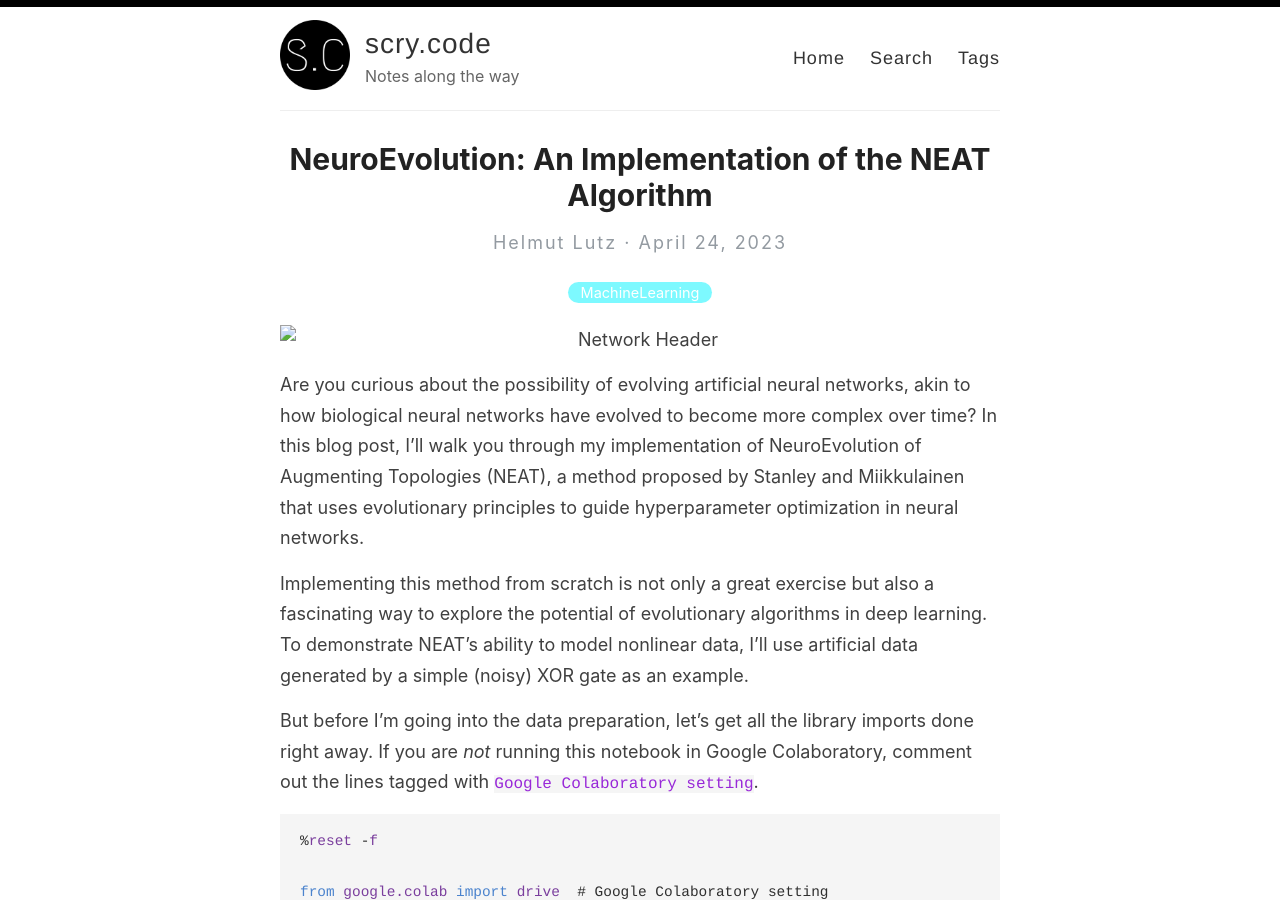
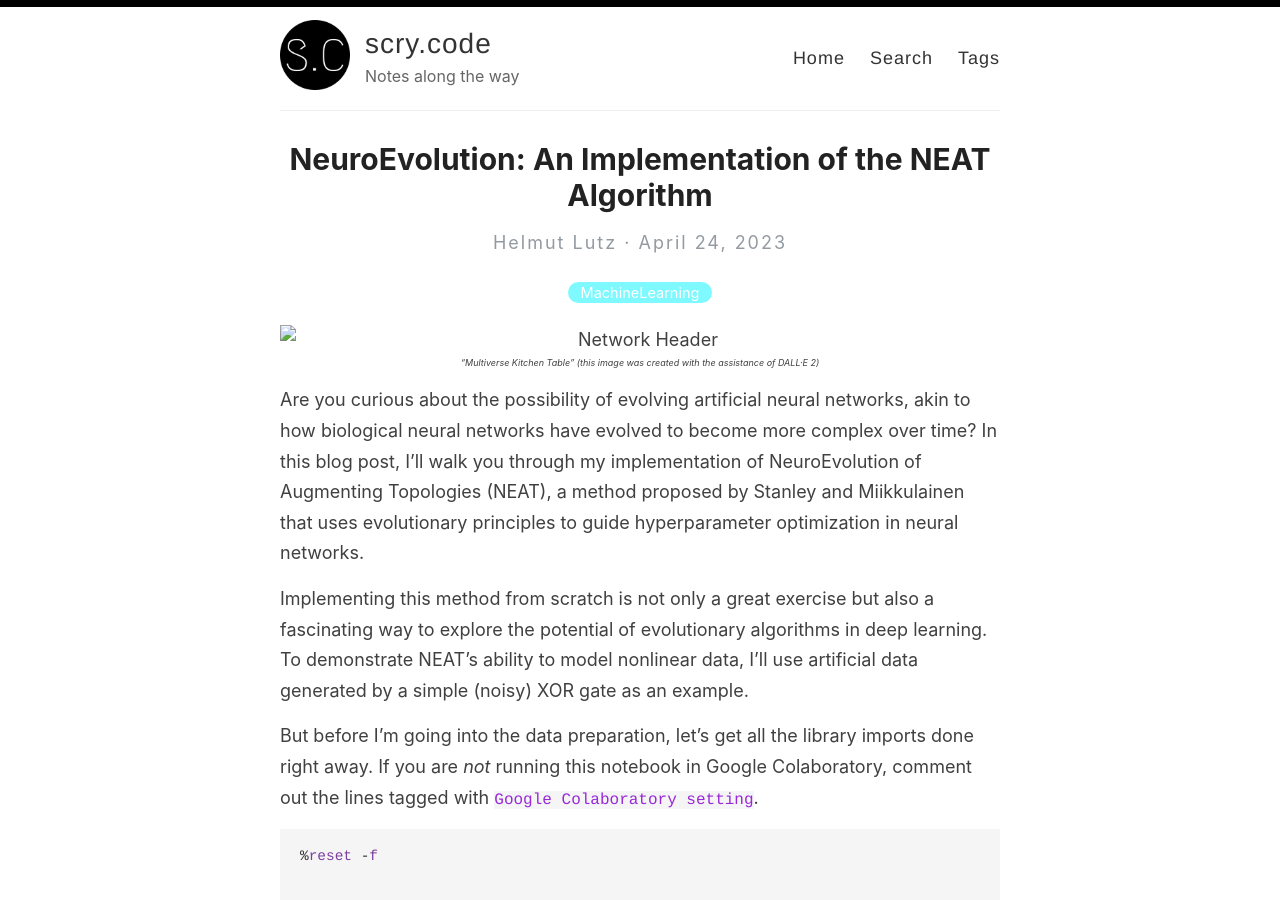
Before and after one commit to helmutlutz/blog, a Jekyll site: the page built from docs/_posts/2023-04-24-neat-paper-implementation.md, in a window 1280 px wide and 900 px high. Built offline with Jekyll 4.4.1, drawn with Linux system fonts in a browser that asks for light colours.

Commit message:
neat-paper-implementation: added citation

```diff
--- a/docs/_posts/2023-04-24-neat-paper-implementation.md
+++ b/docs/_posts/2023-04-24-neat-paper-implementation.md
@@ -6,6 +6,7 @@ category: Work
 tags: MachineLearning
 ---
 ![Network Header](/images/neat_paper_implementation/article_header.jpg)
+*"Multiverse Kitchen Table" (this image was created with the assistance of DALL·E 2)*
 
 Are you curious about the possibility of evolving artificial neural networks, akin to how biological neural networks have evolved to become more complex over time? In this blog post, I'll walk you through my implementation of NeuroEvolution of Augmenting Topologies (NEAT), a method proposed by Stanley and Miikkulainen that uses evolutionary principles to guide hyperparameter optimization in neural networks.
 <!--more-->
```
